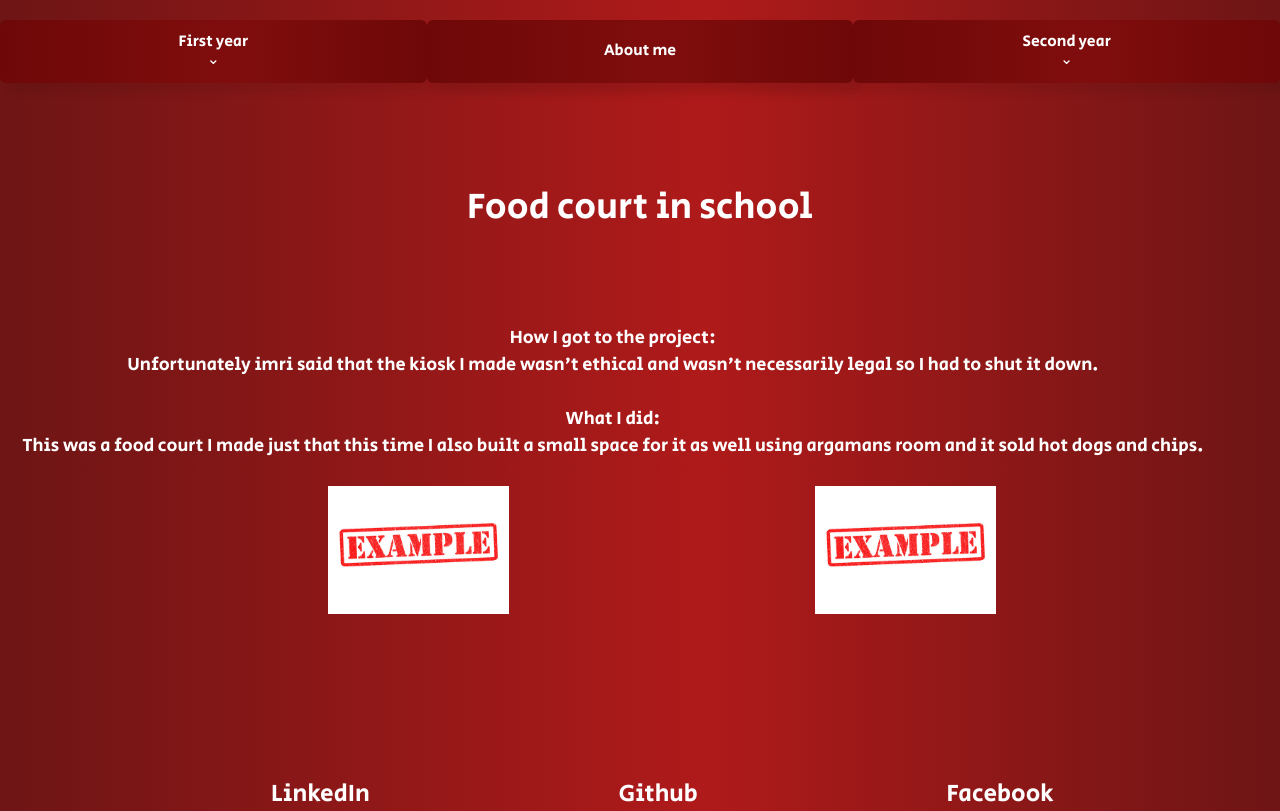
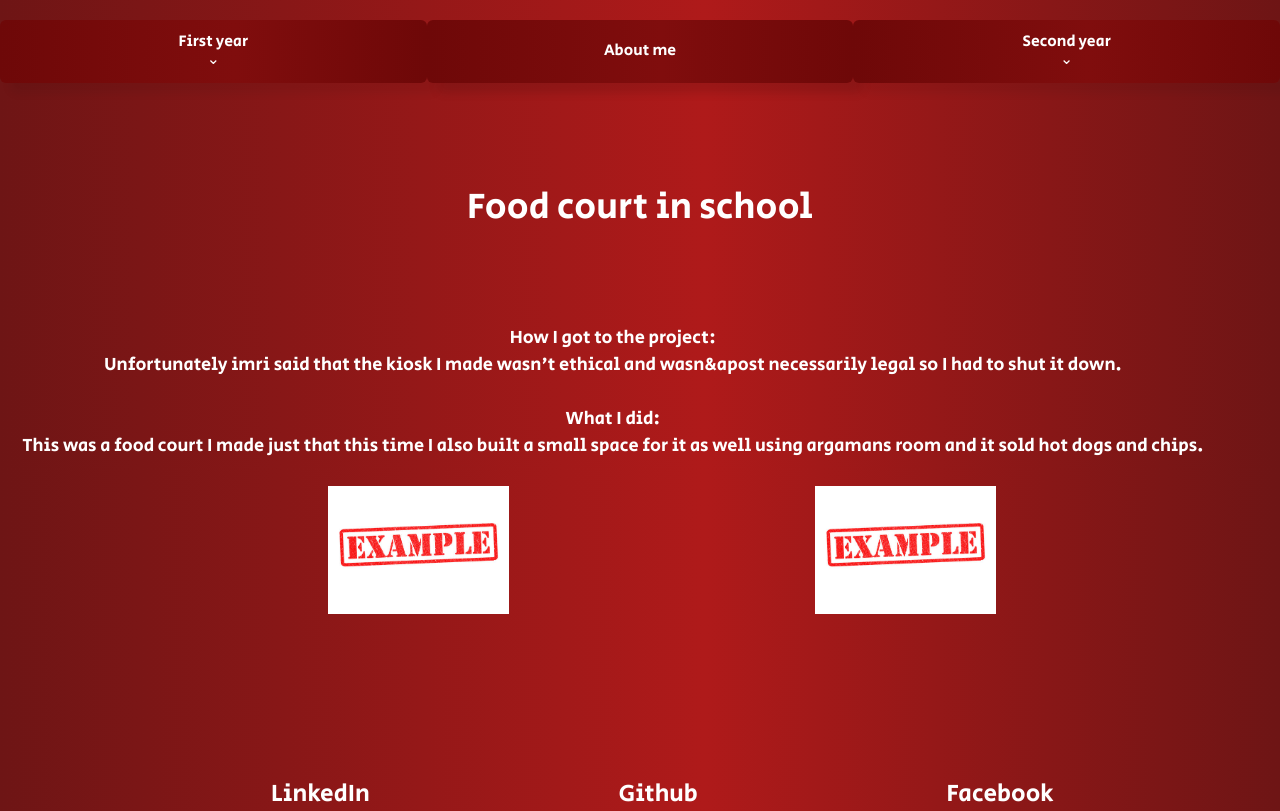
Before and after one commit to UnmatchedPerspicacious/pol-eshel_red, a Next.js app: page /projects/first_year/winter in a window 1280 px wide. Shown: the top 811 px of the page. Built offline with nearby package versions, Linux system fonts and the light colour scheme.

Commit message:
Update page.tsx
I did the same thing I did to the last page in this page as well

```diff
--- a/app/projects/first_year/winter/page.tsx
+++ b/app/projects/first_year/winter/page.tsx
@@ -8,7 +8,7 @@ export default function Page() {
       <h1 className="head">Food court in school</h1>
       <p className="description">
         How I got to the project:<br />
-        Unfortunately imri said that the kiosk I made wasn't ethical and wasn't necessarily legal so I had to shut it down.<br />
+        Unfortunately imri said that the kiosk I made wasn&apos;t ethical and wasn&apost necessarily legal so I had to shut it down.<br />
         <br />
         What I did:<br />
         This was a food court I made just that this time I also built a small space for it as well using argamans room and it sold hot dogs and chips.
```
